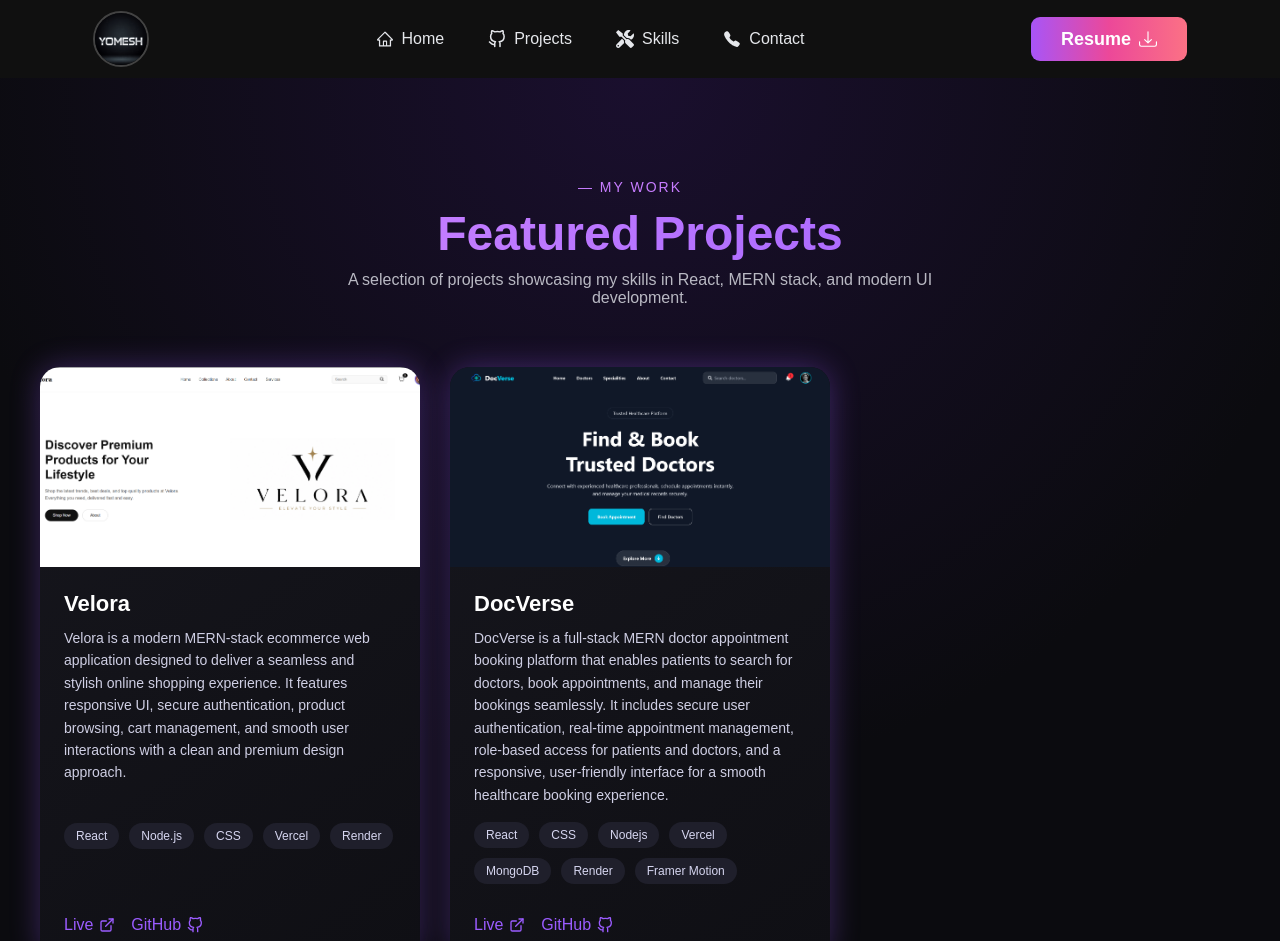
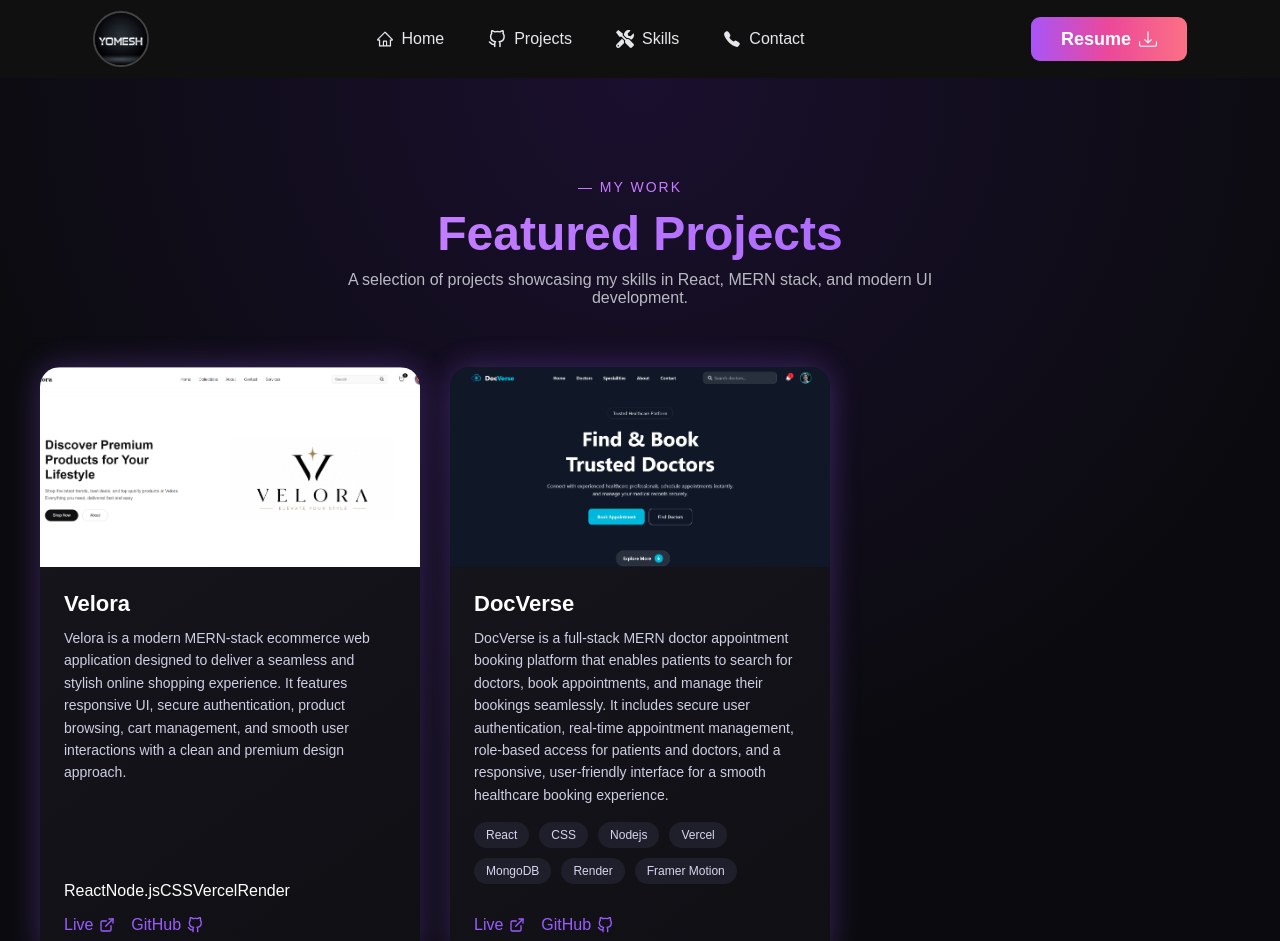
Before and after one commit to Yomesh15/New_Portfolio, a React (Vite) app in the folder Frontend/portfolio_yomesh/: page /projects in a window 1280 px wide. Shown: the top 941 px of the page. Built offline with nearby package versions, Linux system fonts and the light colour scheme.

Commit message:
PORTFOLIO

```diff
--- a/Frontend/portfolio_yomesh/src/index.css
+++ b/Frontend/portfolio_yomesh/src/index.css
@@ -1637,14 +1637,6 @@ svg {
   line-height: 1.6;
 }
 
-.project-tech1 {
-  margin: 16px 0;
-  display: flex;
-  flex-wrap: wrap;
-  position: relative;
-  top: -51px;
-  gap: 10px;
-}
 .project-tech {
   margin: 16px 0;
   display: flex;
@@ -1652,13 +1644,6 @@ svg {
   gap: 10px;
 }
 
-.project-tech1 span {
-  font-size: 12px;
-  padding: 6px 12px;
-  border-radius: 20px;
-  background: #1f1f2b;
-  color: #d6d6f0;
-}
 .project-tech span {
   font-size: 12px;
   padding: 6px 12px;
```
